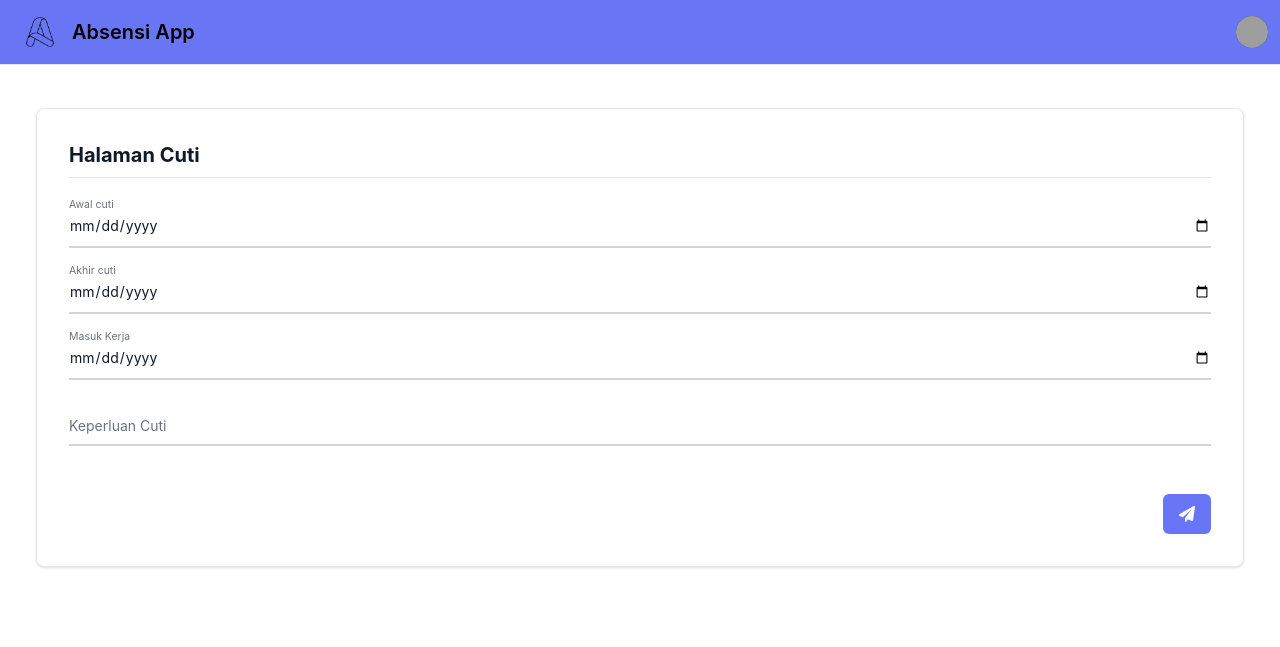
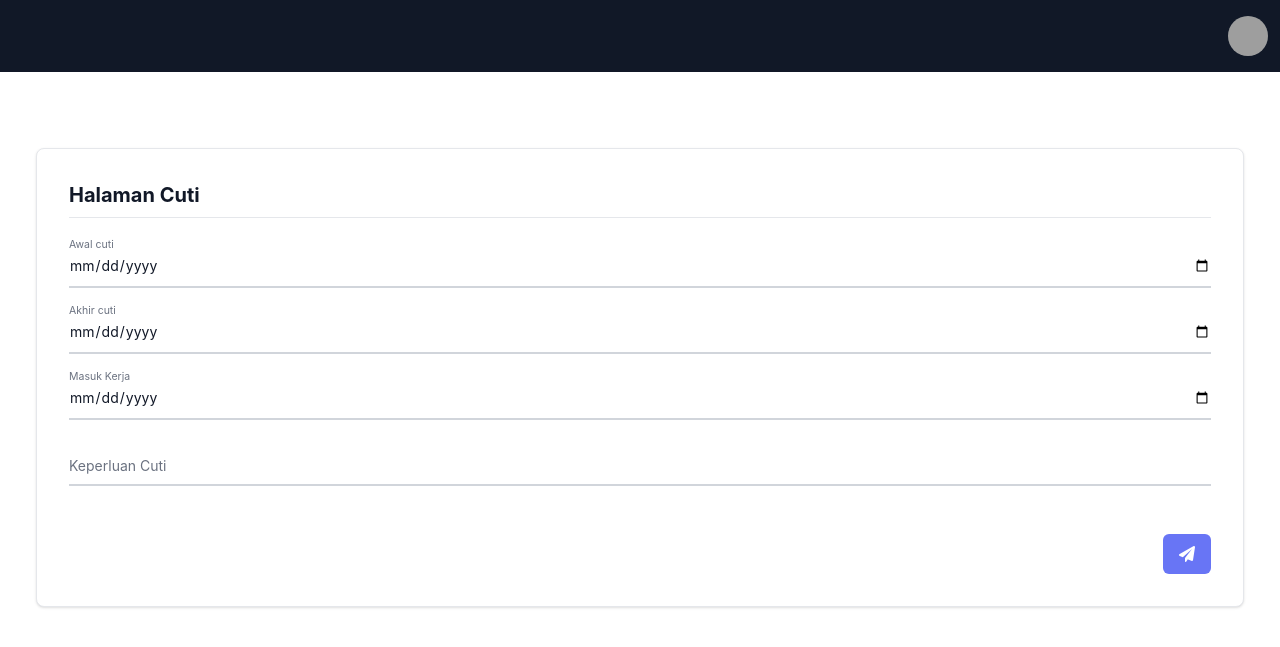
Before and after one commit to projectbinusa/AbsensiPHPVersi2, a CodeIgniter app: page /AbsensiPHPVersi1/index.php/user/cuti in a window 1280 px wide. Shown: the top 647 px of the page. Run offline with CodeIgniter, Linux system fonts and the light colour scheme; a user stored in the database is signed in; data that the repository does not hold is empty; some libraries are stand-ins or nearby versions; grey boxes are pictures that could not be loaded.

Commit message:
dashboard user

```diff
--- a/application/controllers/User.php
+++ b/application/controllers/User.php
@@ -19,6 +19,7 @@ class User extends CI_Controller
 
     public function index()
     {
+        $data = ['page' => 'dashboard'];
         $tanggal = date('Y-m-d');
         $id_user = $this->session->userdata('id');
         $data['total_absen'] = $this->user_model
@@ -91,6 +92,7 @@ class User extends CI_Controller
 
     public function history_lembur()
     {
+        $data = ['page' => 'history_lembur'];
         $id_user = $this->session->userdata('id');
         $lembur_data = $this->user_model->getAllArrayData();
 
@@ -812,6 +814,7 @@ class User extends CI_Controller
 
     public function history_cuti()
     {
+        $data = ['page' => 'history_cuti'];
         $id_user = $this->session->userdata('id');
         $data['cuti'] = $this->user_model->get_cuti_data_byuser($id_user);
 
@@ -821,6 +824,7 @@ class User extends CI_Controller
 
     public function history_absensi()
     {
+        $data = ['page' => 'history_absensi'];
         $id_user = $this->session->userdata('id');
         $data['absensi'] = $this->user_model->get_absen_data($id_user);
         usort($data['absensi'], function ($a, $b) {
--- a/application/views/components/sidebar_user.php
+++ b/application/views/components/sidebar_user.php
@@ -14,53 +14,78 @@
 </head>
 
 <?php
-$id_user = $_SESSION['id']; // Misalkan informasi session disimpan dalam $_SESSION
+$id_user = $_SESSION['id'];
 $email = $_SESSION['email'];
 $username = $_SESSION['username'];
 $image = $_SESSION['image'];
-
-// $currentDate = date('Y-m-d');
-// $absensiHariIni = $this->user_model->getAbsensiByDate($currentDate); // Mendapatkan data absensi hari ini
-
-// if (empty($absensiHariIni) || !$absensiHariIni[0]->status) {
-//     // Tidak ada data absensi atau status belum absen masuk
-//     $pulangLink = '#'; // Atur link ke '#' jika tidak bisa melakukan absen pulang
-//     $pulangOnClick = "Swal.fire({
-//         title: 'Maaf!',
-//         text: 'Anda belum melakukan absen masuk hari ini.',
-//         icon: 'error',
-//         showConfirmButton: false, // Menghilangkan tombol OK
-//         timer: 2000 // Timer dalam milidetik (misalnya, 3000 untuk 3 detik)
-//     });";
-// } else {
-//     // Ada data absensi hari ini dan status absen masuk sudah dilakukan
-//     $pulangLink = base_url('user/pulang');
-//     $pulangOnClick = ''; // Tidak ada SweetAlert
-// }
 ?>
 
 <body>
+    <aside id="logo-sidebar"
+        class="fixed top-0 left-0 z-40 w-64 h-screen transition-transform -translate-x-full bg-gray-50 border-r border-gray-200 sm:translate-x-0 dark:bg-gray-800 dark:border-gray-700"
+        aria-label="Sidebar">
+        <div class="flex flex-col items-center w-40 h-full overflow-hidden text-gray-400 bg-gray-900">
+            <a class="flex items-center w-full px-3 mt-3" href="#">
+                <img src="<?php echo base_url(
+                            './src/assets/image/absensi.png'
+                        ); ?>" class="h-10 mr-3  bg-gray-700 rounded" alt="Absensi Logo" />
+                <span class="self-center text-xl font-semibold sm:text-xl whitespace-nowrap dark:text-white">Absensi
+                    App</span>
+            </a>
+            <div class="w-full px-2">
+                <div class="flex flex-col items-center w-full mt-3 border-t border-gray-700">
+                    <a class="flex items-center w-full h-12 px-3 mt-2 rounded hover:bg-gray-700 hover:text-gray-300 <?=$page == 'dashboard' ? 'text-gray-200 bg-gray-700' :'' ?>"
+                        href=" <?php echo base_url('user') ?>">
+                        <i
+                            class="fa-solid fa-house fa-fw fa-lg me-3 text-gray-400 group-hover:text-gray-900 dark:group-hover:text-white"></i>
+                        <span class="ml-2 text-sm font-medium">Dasboard</span>
+                    </a>
+                    <a class="flex items-center w-full h-12 px-3 mt-2 rounded hover:bg-gray-700 hover:text-gray-300 <?=$page == 'history_absensi' ? 'text-gray-200 bg-gray-700' :'' ?>"
+                        href="<?php echo base_url('user/history_absensi') ?>">
+                        <i
+                            class="fa-solid fa-clock-rotate-left fa-fw fa-lg me-3 text-gray-400 group-hover:text-gray-900 dark:group-hover:text-white"></i>
+                        <span class="ml-2 text-sm font-medium">Absensi</span>
+                    </a>
+                    <a class="flex items-center w-full h-12 px-3 mt-2 rounded hover:bg-gray-700 hover:text-gray-300 <?=$page == 'history_cuti' ? 'text-gray-200 bg-gray-700' :'' ?>"
+                        href="<?php echo base_url('user/history_cuti') ?>">
+                        <i
+                            class="fa-solid fa-umbrella-beach fa-fw fa-lg me-3 text-gray-400 group-hover:text-gray-900 dark:group-hover:text-white"></i>
+                        <span class="ml-2 text-sm font-medium">Cuti</span>
+                    </a>
+                    <a class="flex items-center w-full h-12 px-3 mt-2 rounded hover:bg-gray-700 hover:text-gray-300 <?=$page == 'history_lembur' ? 'text-gray-200 bg-gray-700' :'' ?>"
+                        href="<?php echo base_url('user/history_lembur') ?>">
+                        <i
+                            class="fa-solid fa-laptop fa-fw fa-lg me-3 text-gray-400 group-hover:text-gray-900 dark:group-hover:text-white"></i>
+                        <span class="ml-2 text-sm font-medium">Lembur</span>
+                    </a>
+                </div>
+                <div class="flex flex-col items-center w-full mt-2 border-t border-gray-700 py-5">
+                    <span class="font-semibold ">v 1.0.0</span>
+                </div>
+            </div>
+            <a class="flex items-center justify-center w-full h-16 mt-auto bg-gray-800 hover:bg-gray-700 hover:text-gray-300 absolute bottom-0"
+                href="#">
+                <i
+                    class="fa-solid fa-right-from-bracket fa-fw fa-lg me-3 text-gray-400 group-hover:text-gray-900 dark:group-hover:text-white"></i>
+                <span class="ml-2 text-sm font-medium">Logout</span>
+            </a>
+        </div>
+    </aside>
 
-    <!-- Navbar -->
-    <nav class="fixed top-0 z-50 w-full bg-indigo-500 border-b border-gray-200 dark:bg-gray-800 dark:border-gray-700">
-        <div class="px-3 py-3 lg:px-5 lg:pl-3">
+    <div class="sm:ml-64">
+        <header class="bg-gray-900 top-0 text-gray-400">
+            <div class="px-3 py-4 lg:px-5 lg:pl-3">
                 <div class="flex items-center justify-between">
-                <div class="flex items-center justify-start">
-
-                    <!-- Hamburger Menu -->
+                    <div class="flex items-center">
                         <button data-drawer-target="logo-sidebar" data-drawer-toggle="logo-sidebar"
                             aria-controls="logo-sidebar" type="button"
                             class="inline-flex items-center p-2 text-sm text-black rounded-lg sm:hidden">
                             <i class="fa-solid fa-bars fa-xl" aria-hidden="true"></i>
                         </button>
-                    <a class="flex ml-2 md:mr-24">
-
-                        <!-- Logo Aplikasi -->
+                        <a class="inline-flex items-center p-2 text-sm text-black rounded-lg sm:hidden">
                             <img src="<?php echo base_url(
                             './src/assets/image/absensi.png'
-                        ); ?>" class="h-10 mr-3" alt="Absensi Logo" />
-
-                        <!-- Nama Aplikasi -->
+                        ); ?>" class="h-10 mr-3 bg-gray-700 rounded" alt="Absensi Logo" />
                             <span
                                 class="self-center text-xl font-semibold sm:text-2xl whitespace-nowrap dark:text-white">Absensi
                                 App</span>
@@ -73,18 +98,19 @@ $image = $_SESSION['image'];
                                     class="flex text-sm bg-gray-800 rounded-full focus:ring-4 focus:ring-gray-300 dark:focus:ring-gray-600"
                                     aria-expanded="false" data-dropdown-toggle="dropdown-user">
                                     <span class="sr-only">Open user menu</span>
-                                <img class="w-8 h-8 rounded-full object-cover" src="<?= base_url(
+                                    <img class="w-10 h-10 rounded-full object-cover" src="<?= base_url(
                                     '/images/user/' . $image
                                 ) ?>" alt="user photo"></a>
                                 </button>
                             </div>
-                        <div class="z-50 hidden my-4 text-base list-none bg-indigo-50 divide-y divide-gray-100 rounded shadow dark:bg-gray-700 dark:divide-gray-600"
+                            <div class="z-50 hidden my-4 text-base list-none bg-gray-50 divide-y divide-gray-100 rounded shadow dark:bg-gray-700 dark:divide-gray-600"
                                 id="dropdown-user">
                                 <div class="px-4 py-3" role="none">
                                     <p class="text-sm text-gray-900 dark:text-white" role="none">
                                         <?= $username ?>
                                     </p>
-                                <p class="text-sm font-medium text-gray-900 truncate dark:text-gray-300" role="none">
+                                    <p class="text-sm font-medium text-gray-900 truncate dark:text-gray-300"
+                                        role="none">
                                         <?= $email ?>
                                     </p>
                                 </div>
@@ -107,53 +133,7 @@ $image = $_SESSION['image'];
                     </div>
                 </div>
             </div>
-    </nav>
-
-    <!-- Sidebar -->
-    <aside id="logo-sidebar"
-        class="fixed top-0 left-0 z-40 w-64 h-screen pt-20 transition-transform -translate-x-full bg-indigo-50 border-r border-gray-200 sm:translate-x-0 dark:bg-gray-800 dark:border-gray-700"
-        aria-label="Sidebar">
-        <div class="h-full px-3 pb-4 overflow-y-auto bg-indigo-50 dark:bg-gray-800">
-            <ul class="space-y-2 font-medium">
-
-                <!-- Menu Dashboard -->
-                <li>
-                    <a href="<?php echo base_url('user'); ?>"
-                        class="flex items-center p-2 text-gray-900 rounded-lg dark:text-white hover:bg-gray-100 dark:hover:bg-gray-700 group">
-                        <i
-                            class="fas fa-tachometer-alt fa-fw fa-lg me-3 text-gray-400 group-hover:text-gray-900 dark:group-hover:text-white"></i>
-                        <span class="ml-3">Dashboard</span>
-                    </a>
-                </li>
-                <li>
-                    <a href="<?php echo base_url('user/history_absensi'); ?>"
-                        class="flex items-center p-2 text-gray-900 rounded-lg dark:text-white hover:bg-gray-100 dark:hover:bg-gray-700 group">
-                        <i
-                            class="fa-solid fa-clock-rotate-left fa-fw fa-lg me-3 text-gray-400 group-hover:text-gray-900 dark:group-hover:text-white"></i>
-                        <span class="flex-1 ml-3 whitespace-nowrap">Absen</span>
-                    </a>
-                </li>
-                <li>
-                    <a href="<?php echo base_url('user/history_cuti'); ?>"
-                        class="flex items-center p-2 text-gray-900 rounded-lg dark:text-white hover:bg-gray-100 dark:hover:bg-gray-700 group">
-                        <i
-                            class="fa-solid fa-calendar-alt fa-fw fa-lg me-3 text-gray-400 group-hover:text-gray-900 dark:group-hover:text-white"></i>
-                        <span class="flex-1 ml-3 whitespace-nowrap">Cuti</span>
-                    </a>
-                </li>
-                <li>
-                    <a href="<?php echo base_url('user/history_lembur'); ?>"
-                        class="flex items-center p-2 text-gray-900 rounded-lg dark:text-white hover:bg-gray-100 dark:hover:bg-gray-700 group">
-                        <i
-                            class="fa-solid fa-business-time fa-fw fa-lg me-3 text-gray-400 group-hover:text-gray-900 dark:group-hover:text-white"></i>
-                        <span class="flex-1 ml-3 whitespace-nowrap">Lembur</span>
-                    </a>
-                </li>
-            </ul>
-        </div>
-    </aside>
-
-    <div class="p-4 sm:ml-64">
+        </header>
     </div>
 </body>
 
```
Also changed, not shown: application/views/components/footer.php (added, +20 -0 lines), application/views/page/user/dashboard.php (+2 -9 lines). Lines whose indentation alone changed are shown as unchanged.
